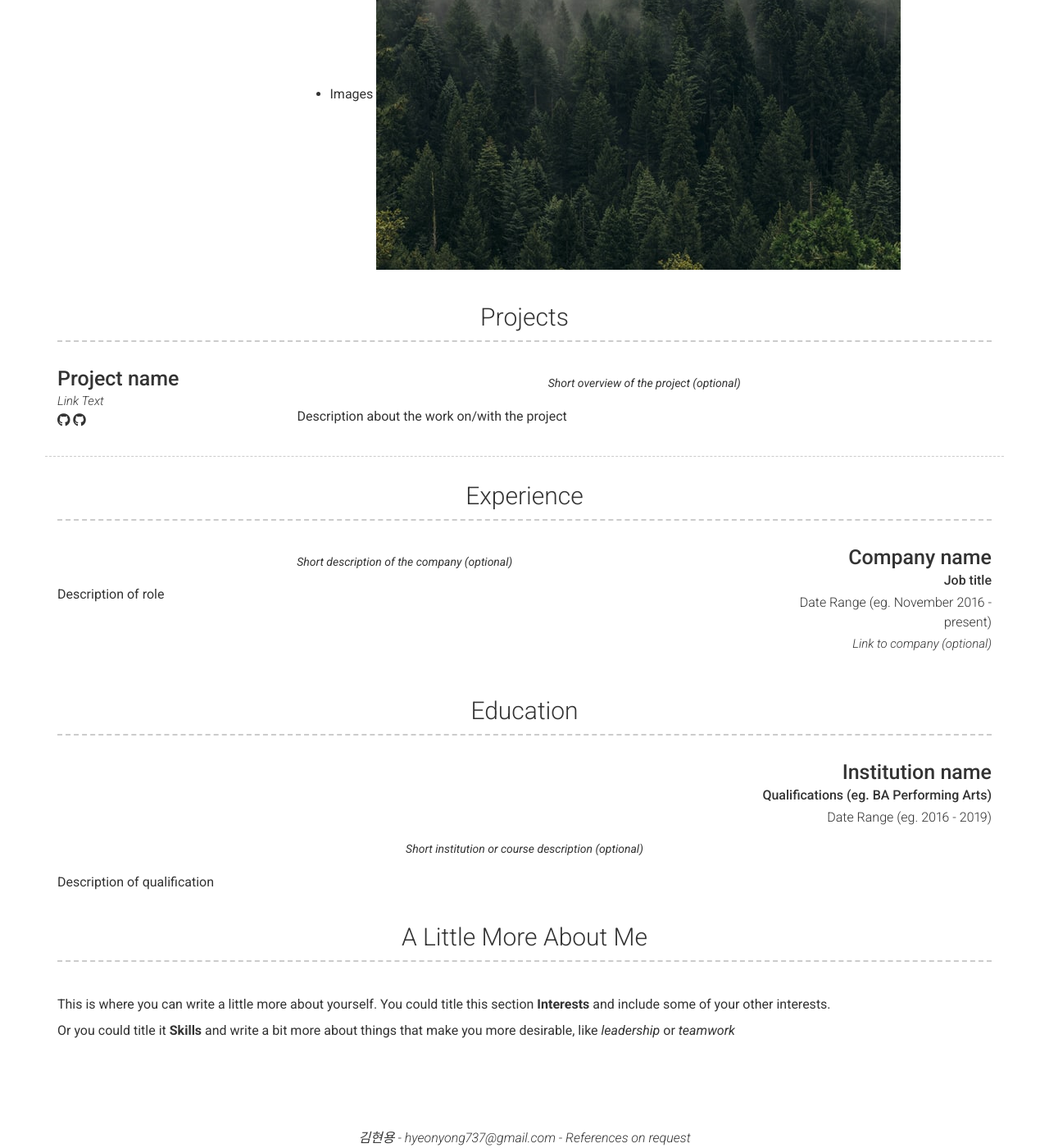
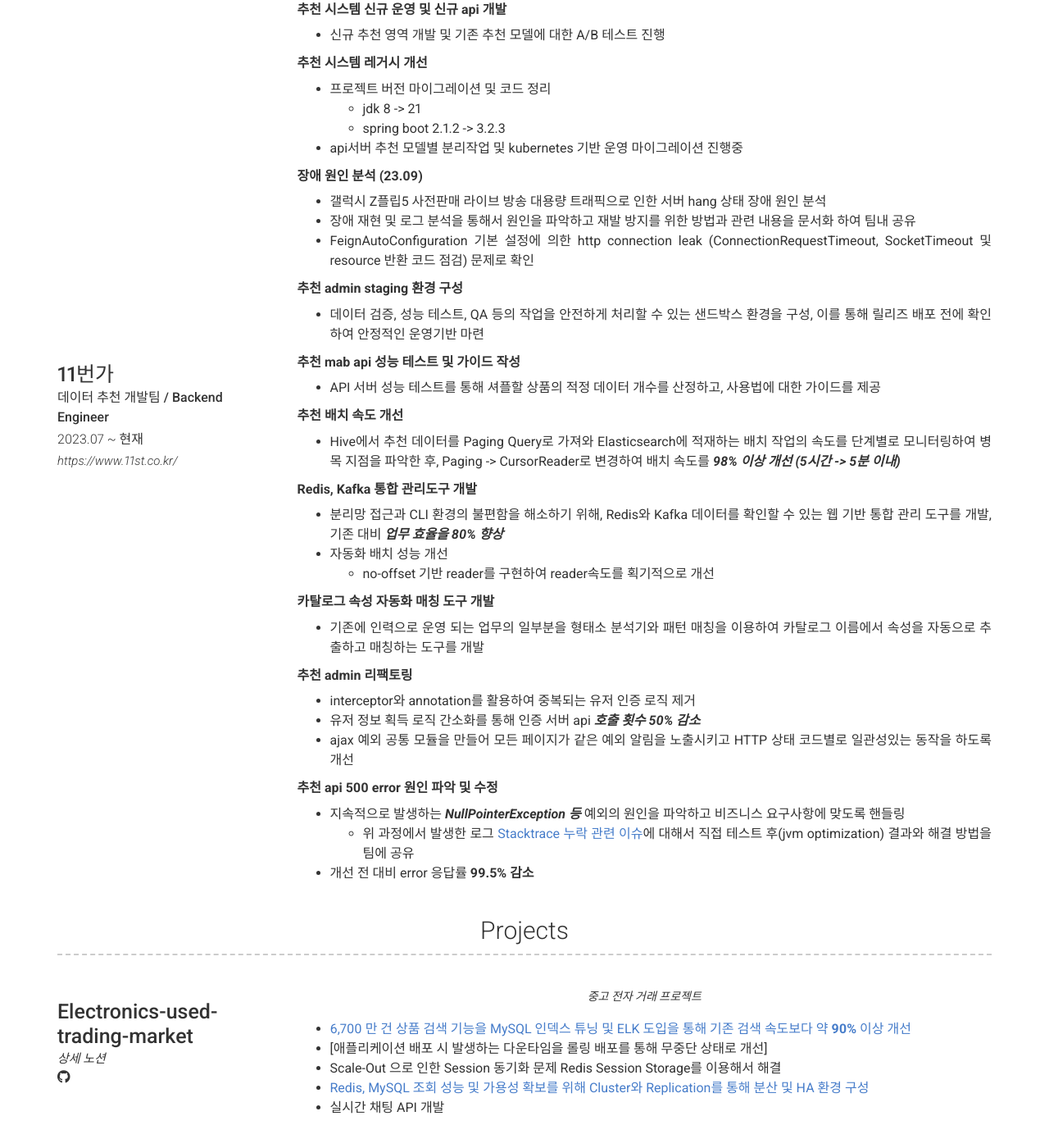
Before and after one commit to HYK97/hyk97.github.io, a Jekyll site: the page built from index.md, in a window 1280 px wide and 1400 px high, scrolled down 679 px. Shown: the whole window at 82% size. Built offline with Jekyll 4.4.1, drawn with Linux system fonts in a browser that asks for light colours; nearby versions of some CDN libraries; some of the changed text lies outside the part shown.

Commit message:
resume ver 1

```diff
--- a/_config.yml
+++ b/_config.yml
@@ -17,19 +17,9 @@ website: https://blog.naver.com/haku10_3
 darkmode: false
 
 # Social links
-twitter_username: jekyllrb
-github_username:  jekyll
-stackoverflow_username: "00000001"
-dribbble_username: jekyll
-facebook_username: jekyll
-flickr_username: jekyll
-instagram_username: jekyll
-linkedin_username: jekyll
-xing_username: jekyll
-pinterest_username: jekyll
-youtube_username: jekyll
-orcid_username: 0000-0000-0000-0000
-googlescholar_username: D847cGsAAAAJ
+
+github_username:  HYK97
+linkedin_username: 현용-김-40a33b25b
 
 
 # - title: another link
@@ -44,69 +34,102 @@ googlescholar_username: D847cGsAAAAJ
 
 # About Section
 # about_title: About Me (Use this to override about section title)
-about_profile_image: Directory of profile image (eg. images/profile.jpg)
+about_profile_image: images/profile.jpeg
 about_content: | # this will include new lines to allow paragraphs
-  Write an awesome description about yourself here, this supports markdown, so you can add [links](http://foobar.com) and highlight things <mark>like this</mark>.
-
-  You can even add paragraphs by using empty lines like this and add anything else [markdown](https://www.markdownguide.org/getting-started#what-is-markdown) supports such as
-    - Lists
-    - Tables
-    - <a href="google.com">Links</a>
-    - Images ![alt text](/images/landscape-trees.jpg "Trees")
+  - Java와 Spring을 기반으로 한 1년 차 서버 백엔드 개발자입니다. 현재 MAU 750만 명의 커머스 서비스에서 사용자가 더욱 편리하게 쇼핑할 수 있도록 추천 시스템 개발에 참여하고 있습니다.
+  - 업무를 수행하며 발견한 비효율적이고 불편한 문제점들을 적극적으로 개선하여 팀원들로부터 신뢰를 얻고, 팀에 기여하는 개발자로 성장해 나가고 있습니다.
+  - 추천 서비스의 품질인 최신성, 연관도가 높은 추천데이터를 어떻게 유저에게 빠르게 전달할 수 있을까 고민하고 있습니다.
+  - 사내외 스터디에 적극적으로 참여하고 주도함으로써, 제가 알고 있는 지식을 공유하고 함께 성장하는 문화를 조성하는 데 기여하고자 노력하고 있습니다.
 
 content:
+  - title: Experience
+    layout: list
+    content:
+      - layout: left
+        title: 11번가
+        sub_title: 데이터 추천 개발팀 / Backend Engineer
+        caption: 2023.07 ~ 현재
+        link: https://www.11st.co.kr/
+        quote: >
+          11번가 앱/웹 내 다양한 영역에서 사용하는 추천 서비스(상품,카테고리,기획전 등) 및 파이프라인 개발
+        description: | # this will include new lines to allow paragraphs #  MAU 750, 많은 영역에서 사용하는 추천 서비스를 안정적으로 운영할수 있도록 기여
+          __추천 시스템 신규 운영 및 신규 api 개발__
+          - 신규 추천 영역 개발 및 기존 추천 모델에 대한 A/B 테스트 진행
+
+          __추천 시스템 레거시 개선__
+          - 프로젝트 버전 마이그레이션 및 코드 정리
+            - jdk 8 -> 21
+            - spring boot 2.1.2 -> 3.2.3
+          - api서버 추천 모델별 분리작업 및 kubernetes 기반 운영 마이그레이션 진행중
+
+          __장애 원인 분석 (23.09)__
+          - 갤럭시 Z플립5 사전판매 라이브 방송 대용량 트래픽으로 인한 서버 hang 상태 장애 원인 분석
+          - 장애 재현 및 로그 분석을 통해서 원인을 파악하고 재발 방지를 위한 방법과 관련 내용을 문서화 하여 팀내 공유
+          - FeignAutoConfiguration 기본 설정에 의한 http connection leak (ConnectionRequestTimeout, SocketTimeout 및 resource 반환 코드 점검) 문제로 확인
+
+          __추천 admin staging 환경 구성__
+          - 데이터 검증, 성능 테스트, QA 등의 작업을 안전하게 처리할 수 있는 샌드박스 환경을 구성, 이를 통해 릴리즈 배포 전에 확인하여 안정적인 운영기반 마련
+
+          __추천 mab api 성능 테스트 및 가이드 작성__
+          - API 서버 성능 테스트를 통해 셔플할 상품의 적정 데이터 개수를 산정하고, 사용법에 대한 가이드를 제공
+
+          __추천 배치 속도 개선__
+          - Hive에서 추천 데이터를 Paging Query로 가져와 Elasticsearch에 적재하는 배치 작업의 속도를 단계별로 모니터링하여 병목 지점을 파악한 후, Paging -> CursorReader로 변경하여 배치 속도를 ***98% 이상 개선 (5시간 -> 5분 이내)***
+
+          __Redis, Kafka 통합 관리도구 개발__
+          - 분리망 접근과 CLI 환경의 불편함을 해소하기 위해, Redis와 Kafka 데이터를 확인할 수 있는 웹 기반 통합 관리 도구를 개발, 기존 대비 ***업무 효율을 80% 향상***
+          - 자동화 배치 성능 개선
+            - no-offset 기반 reader를 구현하여 reader속도를 획기적으로 개선
+
+          __카탈로그 속성 자동화 매칭 도구 개발__
+          - 기존에 인력으로 운영 되는 업무의 일부분을 형태소 분석기와 패턴 매칭을 이용하여 카탈로그 이름에서 속성을 자동으로 추출하고 매칭하는 도구를 개발
+
+          __추천 admin 리팩토링__
+          - interceptor와 annotation를 활용하여 중복되는 유저 인증 로직 제거
+          - 유저 정보 획득 로직 간소화를 통해 인증 서버 api ***호출 횟수 50% 감소***
+          - ajax 예외 공통 모듈을 만들어 모든 페이지가 같은 예외 알림을 노출시키고 HTTP 상태 코드별로 일관성있는 동작을 하도록 개선
+
+          __추천 api 500 error 원인 파악 및 수정__
+          - 지속적으로 발생하는 ***NullPointerException 등*** 예외의 원인을 파악하고 비즈니스 요구사항에 맞도록 핸들링
+            - 위 과정에서 발생한 로그 [Stacktrace 누락 관련 이슈](https://velog.io/@ddh963963/JVM-Stacktrace-Optimizing)에 대해서 직접 테스트 후(jvm optimization) 결과와 해결 방법을 팀에 공유
+          - 개선 전 대비 error 응답률 **99.5% 감소**
+
   - title: Projects # Title for the section
     layout: list # Type of content section (list/text)
     content:
       - layout: left
-        border: weak  # Value of `weak` will display a weak border below this item. # Any
-                      # other value (or no value) means no border will be displayed
-        title: Project name
-        link: Link to project (eg. sproogen.github.io/modern-resume-theme)(optional)
-        link_text: Link Text
+        title: Electronics-used-trading-market
+        link: https://honey-wisteria-a29.notion.site/Electronics-used-trading-market-24e6d21dde514c478bb5eee583dae0d4?pvs=74
+        link_text: 상세 노션
         additional_links:
-          - title:  Github page for project (eg. sproogen/modern-resume-theme)
+          - title:  중고 장터
             icon: fab fa-github
-            url: Link to project (eg. sproogen.github.io/modern-resume-theme)(optional)
-          - title:  Github page for project (eg. sproogen/modern-resume-theme)
-            icon: fab fa-github
-            url: Link to project (eg. sproogen.github.io/modern-resume-theme)(optional)
+            url: https://github.com/f-lab-edu/electronics-used-trading-market
         quote: >
-          Short overview of the project (optional)
+         중고 전자 거래 프로젝트
         description: | # this will include new lines to allow paragraphs
-          Description about the work on/with the project
-  - title: Experience
+          - [6,700 만 건 상품 검색 기능을 MySQL 인덱스 튜닝 및 ELK 도입을 통해 기존 검색 속도보다 약 **90%** 이상 개선](https://www.notion.so/Electronics-used-trading-market-24e6d21dde514c478bb5eee583dae0d4?pvs=21)
+          - [애플리케이션 배포 시 발생하는 다운타임을 롤링 배포를 통해 무중단 상태로 개선]
+          - Scale-Out 으로 인한 Session 동기화 문제 Redis Session Storage를 이용해서 해결
+          - [Redis, MySQL 조회 성능 및 가용성 확보를 위해 Cluster와 Replication를 통해 분산 및 HA 환경 구성](https://github.com/f-lab-edu/electronics-used-trading-market/issues/62)
+          - 실시간 채팅 API 개발
+
+  - title: Skill
     layout: list
     content:
-      - layout: right
-        title: Company name
-        sub_title: Job title
-        caption: Date Range (eg. November 2016 - present)
-        link: Link to company (optional)
-        quote: >
-          Short description of the company (optional)
-        description: | # this will include new lines to allow paragraphs
-          Description of role
-  - title: Education
-    layout: list
-    content:
-      - layout: top-right
-        title: Institution name
-        sub_title: Qualifications (eg. BA Performing Arts)
-        caption: Date Range (eg. 2016 - 2019)
-        quote: >
-          Short institution or course description (optional)
-        description: | # this will include new lines to allow paragraphs
-          Description of qualification
-  - title: A Little More About Me
-    layout: text
-    content: | # this will include new lines to allow paragraphs
-      This is where you can write a little more about yourself. You could title this section **Interests** and include some of your other interests.
-
-      Or you could title it **Skills** and write a bit more about things that make you more desirable, like *leadership* or *teamwork*
+      - layout: left
+        title: Lang & Framework
+        description: |
+          Java, Spring Boot, MyBatis, JPA
+      - title: Databases
+        description: |
+          Mysql, Redis, Oracle, Elasticsearch
+      - title: ETC
+        description: |
+          Docker, Git, Jenkins, Nginx
 
 # Footer
-footer_show_references: true
+#footer_show_references: true
 # references_title: References on request (Override references text)
 
 # Build settings
```
